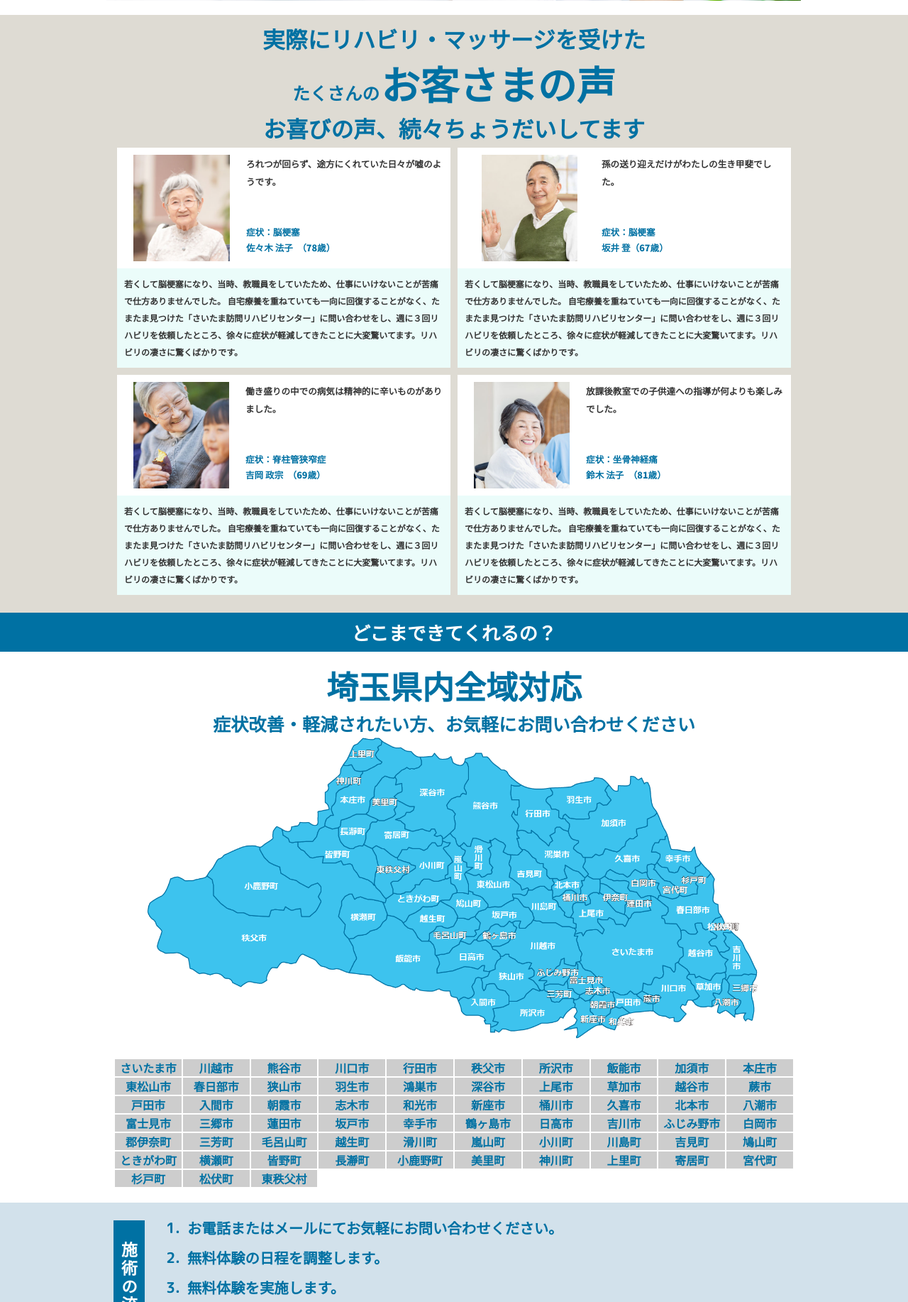
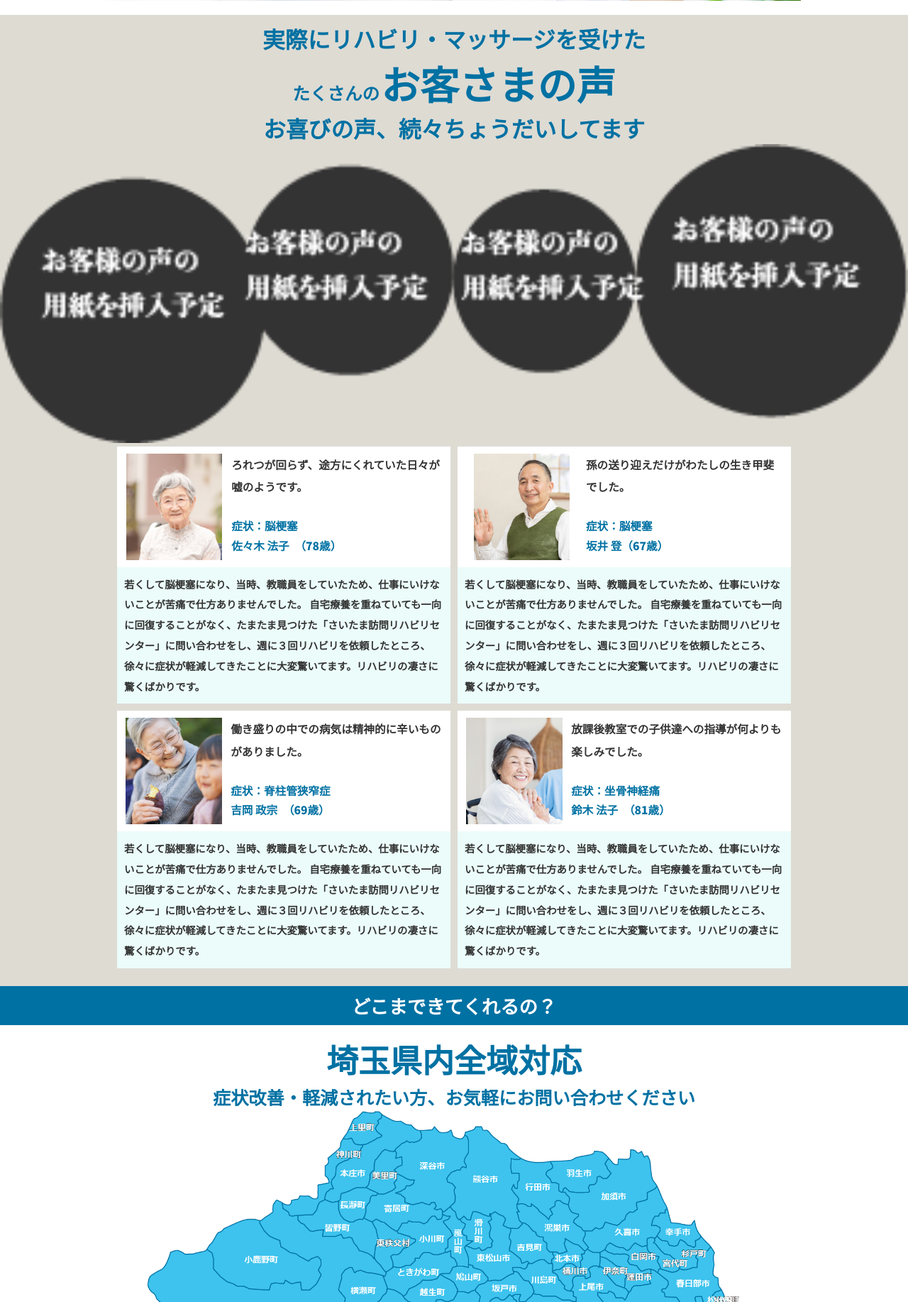
Before and after one commit to daiki-create/saitama, a PHP site: page / in a window 1280 px wide. Shown: the part 4666-6500 px from the top of the page at 71% size. Run offline with PHP 8.4, Linux system fonts and the light colour scheme; data comes from the database, SQL or seed files in the repository; some web fonts are replaced.

Commit message:
最終修正期間①

```diff
--- a/css/style_220520.css
+++ b/css/style_220523.css
@@ -175,7 +175,7 @@ header #header_right #hamburger{
     top: 18px;
     left: 18px;
     transform: translateY(6px) rotate(-45deg);
-    width: 30%;
+    width: 100%;
 }
 
 .openbtn1.active span:nth-of-type(2) {
@@ -186,7 +186,7 @@ header #header_right #hamburger{
     top: 30px;
     left: 18px;
     transform: translateY(-6px) rotate(45deg);
-    width: 30%;
+    width: 100%;
 }
 
 
--- a/index.html
+++ b/index.html
@@ -15,7 +15,7 @@
 
         <!-- my style -->
         <link rel="stylesheet" href="css/common.css">
-        <link rel="stylesheet" href="css/style_220520.css">
+        <link rel="stylesheet" href="css/style_220523.css">
         <link rel="stylesheet" href="css/responsive_22052001.css">
 
         <!-- google font -->
@@ -358,17 +358,17 @@
                     <span class="fs_41 fs_17_sp">たくさんの</span>
                     <span class="fs_92 fs_39_sp">お客さまの声</span>
                     <p class="fs_53 fs_18_sp">お喜びの声、続々ちょうだいしてます</p>
-                    <div class="visible_640"><img src="img/voice_title_bottom.png" alt=""></div>
+                    <div class=""><img src="img/voice_title_bottom.png" alt=""></div>
                 </div>
                 <div class="d_flex mw_960">
                     <div class="voice_contents">
                         <div class="bc_white">
                             <div><img src="img/voice_1.jpg" alt=""></div>
                             <div>
-                                <p class="fs_21 fs_18_sp">ろれつが回らず、<br class="visible_640">途方にくれていた<br class="visible_640">日々が嘘のようです。</p>
+                                <p class="fs_26 fs_18_sp">ろれつが回らず、<br class="visible_640">途方にくれていた<br class="visible_640">日々が嘘のようです。</p>
                                 <div class="hidden_640">
-                                    <p class="fs_21 fs_21_sp color_blue">症状：脳梗塞</p>
-                                    <p class="fs_21 fs_21_sp color_blue">佐々木 法子　（78歳）</p>
+                                    <p class="fs_26 fs_21_sp color_blue">症状：脳梗塞</p>
+                                    <p class="fs_26 fs_21_sp color_blue">佐々木 法子　（78歳）</p>
                                 </div>
                             </div>
                         </div>
@@ -376,7 +376,7 @@
                             <p class="visible_640 fs_21 fs_21_sp color_blue ta_center">症状：脳梗塞／佐々木 法子（78歳）</p>
                         </div>
                         <div class="bc_gray">
-                            <p class="fs_20 fs_18_sp">
+                            <p class="fs_24 fs_18_sp">
                                 若くして脳梗塞になり、当時、教職員をしていたため、仕事にいけないことが苦痛で仕方ありませんでした。
                                 自宅療養を重ねていても一向に回復することがなく、たまたま見つけた「さいたま訪問リハビリセンター」に問い合わせをし、週に３回リハビリを依頼したところ、徐々に症状が軽減してきたことに大変驚いてます。リハビリの凄さに驚くばかりです。
                             </p>
@@ -386,10 +386,10 @@
                         <div class="bc_white">
                             <div><img src="img/voice_2.jpg" alt=""></div>
                             <div>
-                                <p class="fs_21 fs_18_sp">孫の送り迎えだけが<br class="visible_640">わたしの生き甲斐でした。</p>
+                                <p class="fs_26 fs_18_sp">孫の送り迎えだけが<br class="visible_640">わたしの生き甲斐でした。</p>
                                 <div class="hidden_640">
-                                        <p class="fs_21 fs_21_sp color_blue">症状：脳梗塞</p>
-                                    <p class="fs_21 fs_21_sp color_blue">坂井 登（67歳）</p>
+                                        <p class="fs_26 fs_21_sp color_blue">症状：脳梗塞</p>
+                                    <p class="fs_26 fs_21_sp color_blue">坂井 登（67歳）</p>
                                 </div>
                             </div>
                         </div>
@@ -397,7 +397,7 @@
                             <p class="visible_640 fs_21 fs_21_sp color_blue ta_center">症状：脳梗塞／坂井 登（67歳）</p>
                         </div>
                         <div class="bc_gray">
-                            <p class="fs_20 fs_18_sp">
+                            <p class="fs_24 fs_18_sp">
                                 若くして脳梗塞になり、当時、教職員をしていたため、仕事にいけないことが苦痛で仕方ありませんでした。
                                 自宅療養を重ねていても一向に回復することがなく、たまたま見つけた「さいたま訪問リハビリセンター」に問い合わせをし、週に３回リハビリを依頼したところ、徐々に症状が軽減してきたことに大変驚いてます。リハビリの凄さに驚くばかりです。
                             </p>
@@ -409,10 +409,10 @@
                         <div class="bc_white">
                             <div><img src="img/voice_3.jpg" alt=""></div>
                             <div>
-                                <p class="fs_21 fs_18_sp">働き盛りの中での病気<br class="visible_640">は精神的に辛いものがありました。</p>
+                                <p class="fs_26 fs_18_sp">働き盛りの中での病気<br class="visible_640">は精神的に辛いものがありました。</p>
                                 <div class="hidden_640">
-                                        <p class="fs_21 fs_21_sp color_blue">症状：脊柱管狭窄症</p>
-                                    <p class="fs_21 fs_21_sp color_blue">吉岡 政宗　（69歳）</p>
+                                        <p class="fs_26 fs_21_sp color_blue">症状：脊柱管狭窄症</p>
+                                    <p class="fs_26 fs_21_sp color_blue">吉岡 政宗　（69歳）</p>
                                 </div>
                             </div>
                         </div>
@@ -420,7 +420,7 @@
                             <p class="visible_640 fs_21 fs_21_sp color_blue ta_center">症状：脊柱管狭窄症／吉岡 政宗（69歳）</p>
                         </div>
                         <div class="bc_gray">
-                            <p class="fs_20 fs_18_sp">
+                            <p class="fs_24 fs_18_sp">
                                 若くして脳梗塞になり、当時、教職員をしていたため、仕事にいけないことが苦痛で仕方ありませんでした。
                                 自宅療養を重ねていても一向に回復することがなく、たまたま見つけた「さいたま訪問リハビリセンター」に問い合わせをし、週に３回リハビリを依頼したところ、徐々に症状が軽減してきたことに大変驚いてます。リハビリの凄さに驚くばかりです。
                             </p>
@@ -430,10 +430,10 @@
                         <div class="bc_white">
                             <div><img src="img/voice_4.jpg" alt=""></div>
                             <div>
-                                <p class="fs_21 fs_18_sp">放課後教室での子供<br class="visible_640">達への指導が何よりも楽しみでした。</p>
+                                <p class="fs_26 fs_18_sp">放課後教室での子供<br class="visible_640">達への指導が何よりも楽しみでした。</p>
                                 <div class="hidden_640">
-                                        <p class="fs_21 fs_21_sp color_blue">症状：坐骨神経痛</p>
-                                    <p class="fs_21 fs_21_sp color_blue">鈴木 法子　（81歳）</p>
+                                        <p class="fs_26 fs_21_sp color_blue">症状：坐骨神経痛</p>
+                                    <p class="fs_26 fs_21_sp color_blue">鈴木 法子　（81歳）</p>
                                 </div>
                             </div>
                         </div>
@@ -441,7 +441,7 @@
                             <p class="visible_640 fs_21 fs_21_sp color_blue ta_center">症状：坐骨神経痛／鈴木 法子（81歳）</p>
                         </div>
                         <div class="bc_gray">
-                            <p class="fs_20 fs_18_sp">
+                            <p class="fs_24 fs_18_sp">
                                 若くして脳梗塞になり、当時、教職員をしていたため、仕事にいけないことが苦痛で仕方ありませんでした。
                                 自宅療養を重ねていても一向に回復することがなく、たまたま見つけた「さいたま訪問リハビリセンター」に問い合わせをし、週に３回リハビリを依頼したところ、徐々に症状が軽減してきたことに大変驚いてます。リハビリの凄さに驚くばかりです。
                             </p>
@@ -818,9 +818,9 @@
                 </div>
                 <div class="mw_960">
                     <div>
-                        <img src="img/faq_center.jpg" alt="">
+                        <img src="img/faq_left.jpg" alt="">
                         <img class="visible_640" src="img/faq_center.jpg" alt="">
-                        <img class="visible_640" src="img/faq_center.jpg" alt="">
+                        <img class="visible_640" src="img/faq_right.jpg" alt="">
                     </div>
                 </div>
             </div>
@@ -899,14 +899,13 @@
                 </dl>
                 <dl class="c_footer__list">
                     <dt class="c_footer__title ta_center">電話番号</dt>
-                    <dd class="c_footer__txt">000-0000-0000</dd>
+                    <dd class="c_footer__txt">0120-187-497</dd>
                 </dl>
                 <dl class="c_footer__list">
                     <dt class="c_footer__title ta_center">住所</dt>
                     <dd class="c_footer__txt">
-                        〒000-0000 <br>
-                        埼玉県さいたま市<br>
-                        0-00
+                        〒332-0001<br>
+                        埼玉県川口市朝日４丁目４−４
                     </dd>
                 </dl>
                 <dl class="c_footer__list">
@@ -947,7 +946,7 @@
                             </a>
                         </li>
                         <li>
-                            <a href="https://saitama-rehabili.com/" target="_blank">
+                            <a href="https://ibaraki-rehabili.com/" target="_blank">
                                 <div class="d_flex">
                                     <div class="color_blue">></div>
                                     <div class="group_name">いばらき訪問リハビリセンター</div>
```
Also changed, not shown: mail/php/config.php (+15 -15 lines), img/faq_left.jpg (added), img/faq_right.jpg (added).
